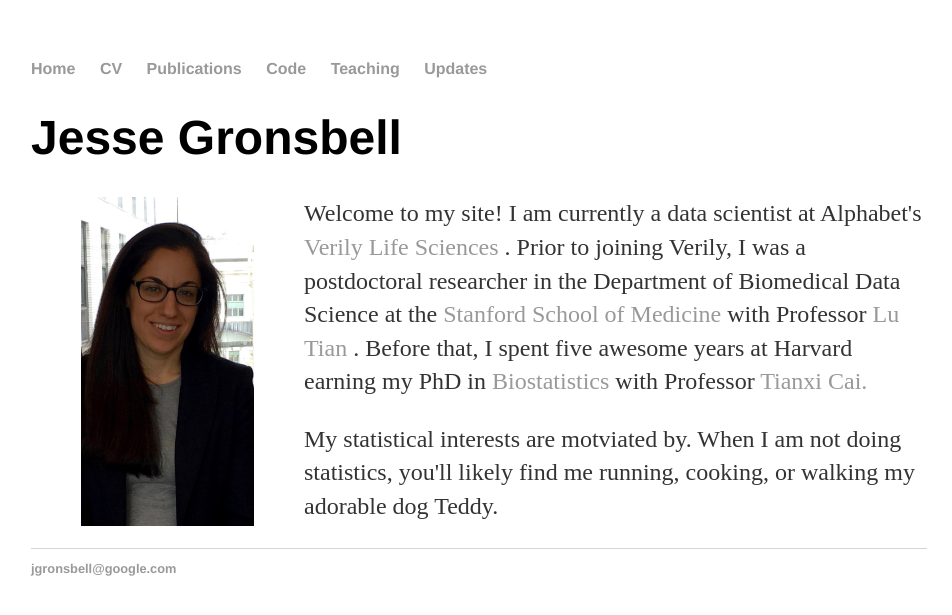
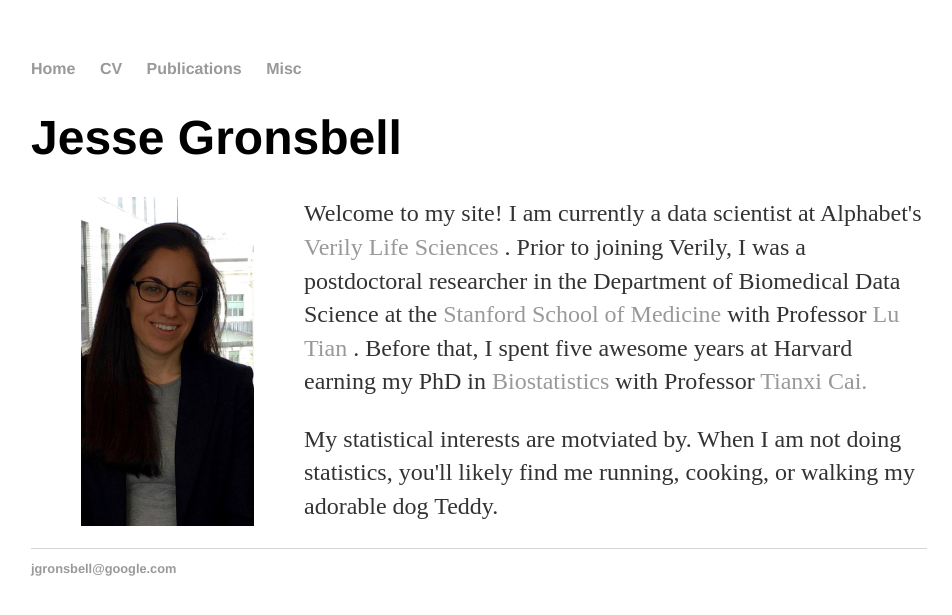
Before and after one commit to jgrons/old_website, a Jekyll site: the page built from index.html, in a window 1280 px wide. Shown: the top 615 px of the page, without its empty margins (161-1113 px from the left). Built offline with Jekyll 4.4.1, drawn with Linux system fonts in a browser that asks for light colours; nearby versions of some CDN libraries; some web fonts are replaced.

Commit message:
Update default.html

```diff
--- a/_layouts/default.html
+++ b/_layouts/default.html
@@ -1,7 +1,4 @@
 <!DOCTYPE html>
-		<html>
-		<script src="https://use.fontawesome.com/aa44fe679c.js"></script>
-		<link href="https://fonts.googleapis.com/css?family=Eczar|Gentium+Basic|Rubik" rel="stylesheet">
 		<head>
 			<title>{{ page.title }}</title>
 			<!-- link to main stylesheet -->
@@ -14,10 +11,8 @@
 	    		<ul>
 	        		<li><a href="/">Home</a></li>
 	        		<li><a href="/cv">CV</a></li>
-	        		<li><a href="/pubs">Publications</a></li>
-				<li><a href="/code">Code</a></li>
-				<li><a href="/teaching">Teaching</a></li>
-				<li><a href="/updates">Updates</a></li>
+	        		<li><a href="/research">Publications</a></li>
+				<li><a href="/research">Misc</a></li>
 	    		</ul>
 			</nav>
 			<div class="container">
```
